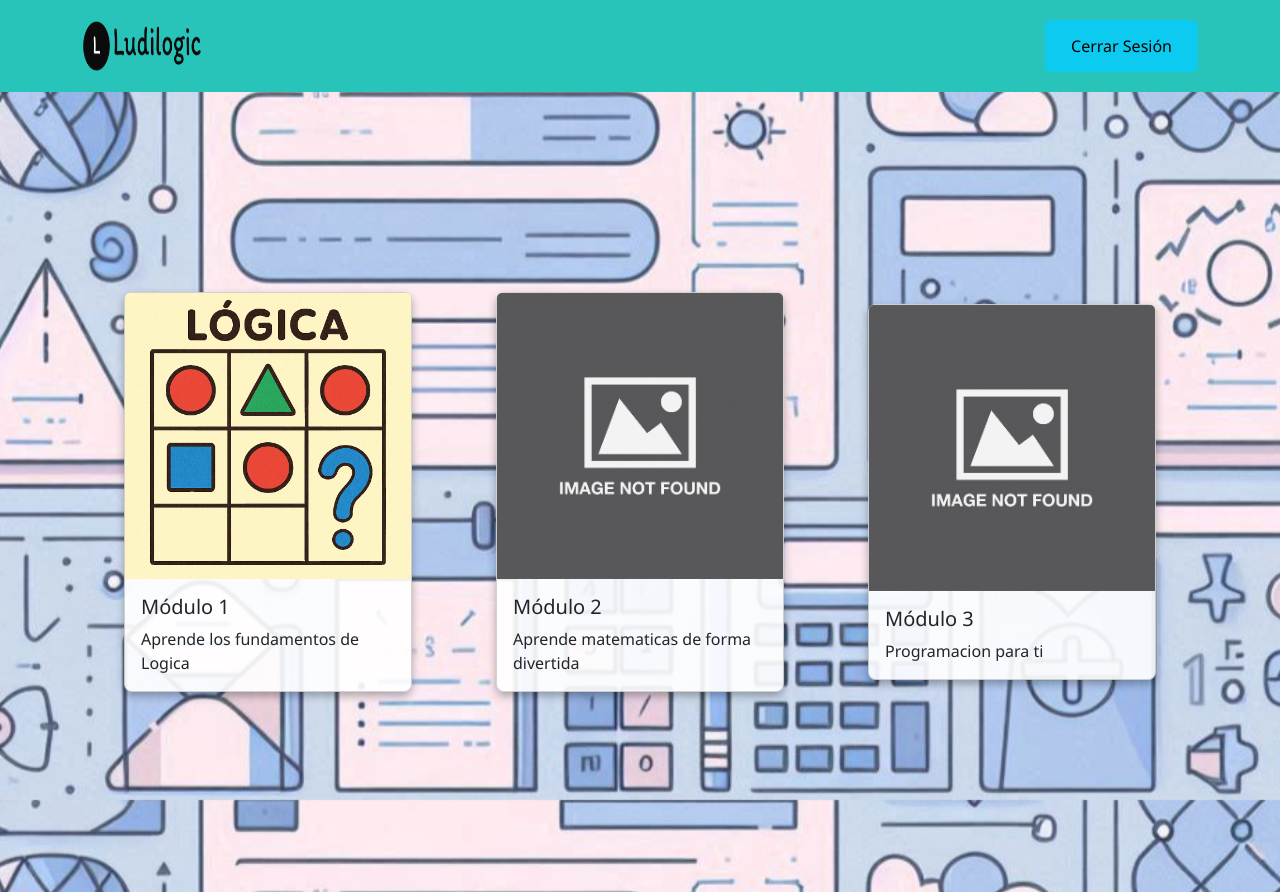
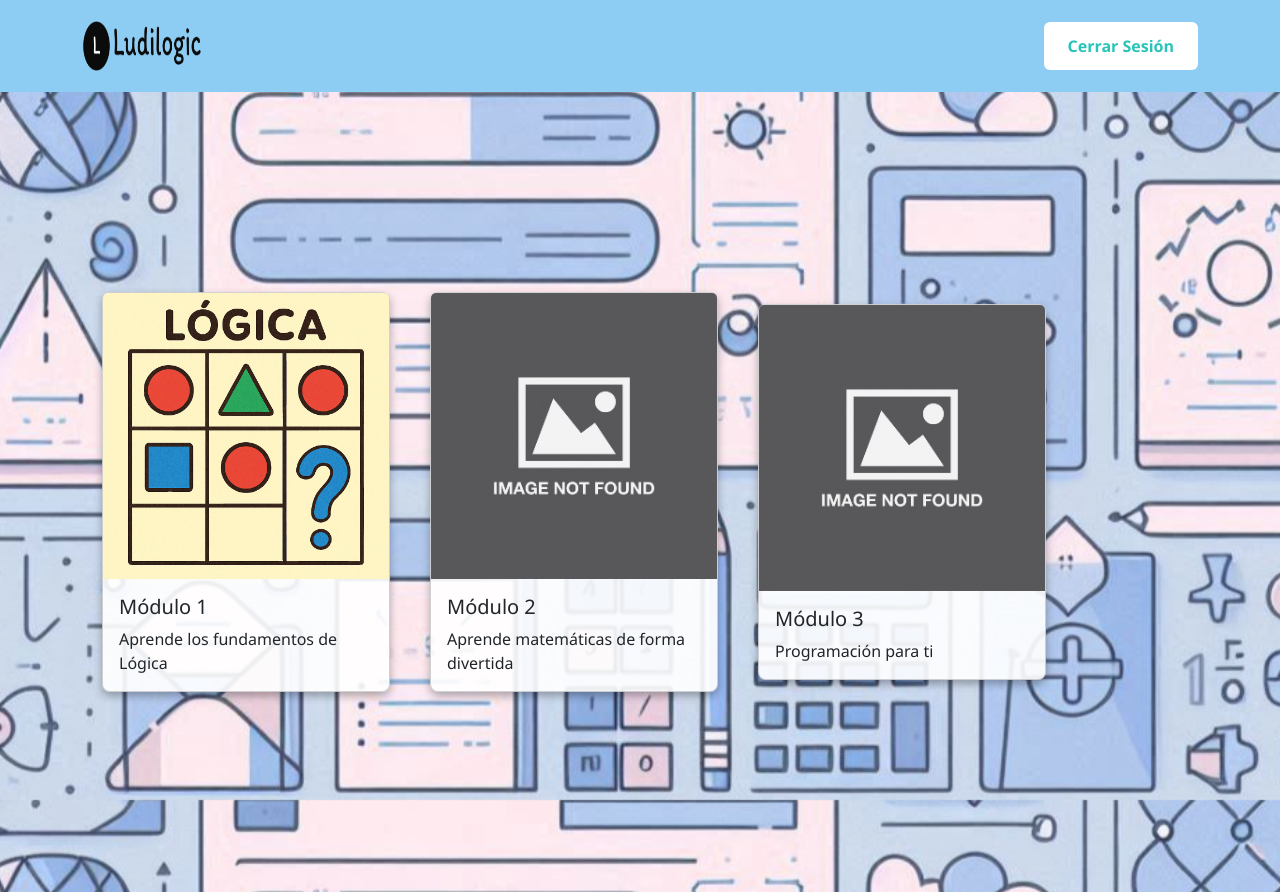
Before and after one commit to CesFelo96/ludilogic, a plain HTML site: page vistas/modulo.html in a window 1280 px wide. Drawn offline with nearby package versions, Linux system fonts and the light colour scheme.

Commit message:
Nueva ventana Actividad y cambio de color de Navbar

```diff
--- /dev/null
+++ b/css/actividad.css
@@ -0,0 +1,98 @@
+/* Navbar */
+.navbar {
+    background-color: #8ECDF3;
+    color: white;
+    display: flex;
+    justify-content: space-between;
+    align-items: center;
+    padding: 1rem 2rem;
+}
+
+.nav-links {
+  display: flex;
+  list-style: none;
+  justify-content: flex-end;
+}
+
+.navbar .btn-info {
+  background-color: white;
+  color: #29C4B9;
+  font-weight: bold;
+  border: none;
+}
+
+.navbar .btn-info:hover {
+  background-color: #1fa79e;
+  color: white;
+}
+
+/*Body*/
+body {
+  background: url('/img/fondo.png') no-repeat center center fixed;
+  background-size: cover;
+  font-family: 'Segoe UI', sans-serif;
+  margin: 0;
+}
+
+/*Ventana Actividad*/
+.ventana {
+  width: 700px;
+  background-color: white;
+  border: 2px solid #ccc;
+  border-radius: 10px;
+  box-shadow: 0 0 10px rgba(0,0,0,0.2);
+  overflow: hidden;
+}
+
+/* Barra del módulo */
+.barra-modulo {
+  display: flex;
+  align-items: center;
+  justify-content: space-between;
+  background-color: #a8c7ff;
+  padding: 5px 10px;
+}
+
+.nav-btn {
+  background: none;
+  border: none;
+  font-size: 20px;
+  cursor: pointer;
+}
+
+.modulo-nombre {
+  background-color: white;
+  border: 1px solid #aaa;
+  padding: 5px 20px;
+  border-radius: 4px;
+  font-weight: bold;
+}
+
+/* Zona de actividad (área clicable) */
+.zona-actividad {
+  height: 350px;
+  background-color: #d9d9d9;
+  margin: 15px;
+  border-radius: 8px;
+  display: flex;
+  flex-direction: column;
+  justify-content: center;
+  align-items: center;
+  cursor: pointer;
+  transition: background 0.3s;
+}
+
+.zona-actividad:hover {
+  background-color: #c7c7c7;
+}
+
+.icono-play {
+  font-size: 60px;
+  color: black;
+  margin-bottom: 10px;
+}
+
+.zona-actividad p {
+  font-size: 16px;
+  color: #333;
+}
--- a/css/modulo.css
+++ b/css/modulo.css
@@ -6,16 +6,35 @@ body {
 
 .card {
   width: 18rem;
-  margin: 100px auto;
+  margin: 50px 20px;
   background-color: rgba(255, 255, 255, 0.9);
   border-radius: 8px;
   box-shadow: 0 4px 8px rgba(0,0,0,0.3);
 }
 
+.card-link {
+  display: inline-block; /* fuerza separación */
+  text-decoration: none;
+  color: inherit;
+}
+
+.card-link:hover {
+  transform: scale(1.03);
+  transition: transform 0.2s ease;
+}
+
+
+.card-link {
+  display: inline-block; /* fuerza separación */
+  text-decoration: none;
+  color: inherit;
+}
+
+/* Navbar */
 .navbar {
-  background-color: #29C4B9;
+    background-color: #8ECDF3;
     color: white;
-  display: flex; /* los elementos quedan pegados uno del otro horizontalmente */
+    display: flex;
     justify-content: space-between;
     align-items: center;
     padding: 1rem 2rem;
@@ -26,3 +45,15 @@ body {
   list-style: none;
   justify-content: flex-end;
 }
+
+.navbar .btn-info {
+  background-color: white;
+  color: #29C4B9;
+  font-weight: bold;
+  border: none;
+}
+
+.navbar .btn-info:hover {
+  background-color: #1fa79e;
+  color: white;
+}
--- a/vistas/modulo.html
+++ b/vistas/modulo.html
@@ -22,29 +22,41 @@
   </nav>
   <!--Fin Navbar-->
   <!--Modulos-->
-  <div class="container vh-100 d-flex align-items-center justify-content-start">
+<!-- Módulos -->
+<div class="container vh-100 d-flex align-items-center justify-content-start">
+
+  <a href="/vistas/actividad.html" class="card-link">
     <div class="card">
       <img src="/img/logica.png" class="card-img-top" alt="logica" />
       <div class="card-body">
         <h5 class="card-title">Módulo 1</h5>
-        <p class="card-text">Aprende los fundamentos de Logica</p>
+        <p class="card-text">Aprende los fundamentos de Lógica</p>
       </div>
     </div>
+  </a>
+
+  <a href="/vistas/actividad.html" class="card-link">
     <div class="card">
       <img src="/img/noimg.png" class="card-img-top" alt="modulo 2" />
       <div class="card-body">
         <h5 class="card-title">Módulo 2</h5>
-        <p class="card-text">Aprende matematicas de forma divertida</p>
+        <p class="card-text">Aprende matemáticas de forma divertida</p>
       </div>
     </div>
+  </a>
+
+  <a href="/vistas/actividad.html" class="card-link">
     <div class="card">
       <img src="/img/noimg.png" class="card-img-top" alt="modulo3" />
       <div class="card-body">
         <h5 class="card-title">Módulo 3</h5>
-        <p class="card-text">Programacion para ti</p>
+        <p class="card-text">Programación para ti</p>
       </div>
     </div>
-  </div>
+  </a>
+
+</div>
+
   <!--Fin Modulos-->
   <script src="https://cdn.jsdelivr.net/npm/@popperjs/core@2.11.8/dist/umd/popper.min.js" integrity="sha384-I7E8VVD/ismYTF4hNIPjVp/Zjvgyol6VFvRkX/vR+Vc4jQkC+hVqc2pM8ODewa9r" crossorigin="anonymous"></script>
   <script src="https://cdn.jsdelivr.net/npm/bootstrap@5.3.8/dist/js/bootstrap.min.js" integrity="sha384-G/EV+4j2dNv+tEPo3++6LCgdCROaejBqfUeNjuKAiuXbjrxilcCdDz6ZAVfHWe1Y" crossorigin="anonymous"></script>
```
Also changed, not shown: vistas/actividad.html (added, +47 -0 lines). Lines whose indentation alone changed are shown as unchanged.
